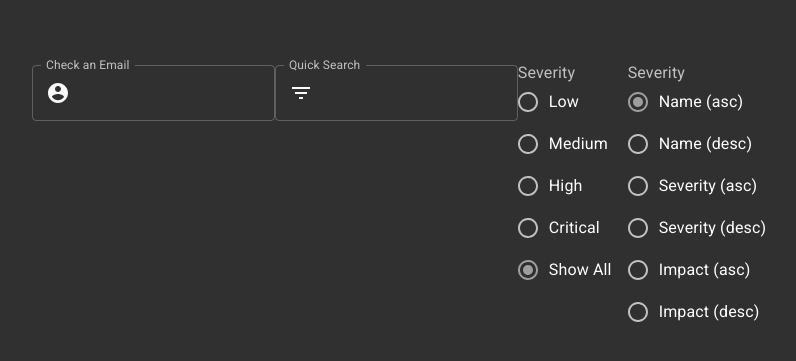
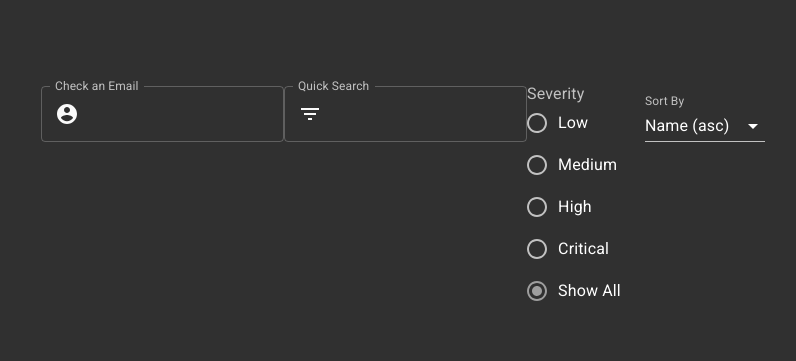
Before and after one commit to andrew-ballard1/pwnd-frontend, a React (Create React App) app: page / in a window 1280 px wide. Shown: the part 381-742 px from the top of the page, without its empty margins (233-1029 px from the left). Built offline with nearby package versions, Linux system fonts and the light colour scheme.

Commit message:
API_URL added and sort by changed to dropdown

```diff
--- a/src/App.js
+++ b/src/App.js
@@ -2,6 +2,7 @@ import React, { useEffect, useState, useContext } from 'react'
 import {
   TextField,
   InputAdornment,
+  InputLabel,
   ThemeProvider,
   CssBaseline,
   Grid,
@@ -11,6 +12,8 @@ import {
   RadioGroup,
   FormControlLabel,
   Radio,
+  Select,
+  MenuItem
 } from '@material-ui/core'
 
 import { makeStyles, createMuiTheme } from '@material-ui/core/styles'
@@ -91,6 +94,16 @@ const theme = createMuiTheme({
     },
   },
 })
+
+const useStyles = makeStyles((theme) => ({
+  formControl: {
+    margin: theme.spacing(1),
+    minWidth: 120,
+  },
+  selectEmpty: {
+    marginTop: theme.spacing(2),
+  },
+}));
 
 const getBreach = async (account) => {
   console.log("getBreach()")
@@ -211,10 +224,35 @@ const SortBy = () => {
   const [value, setValue] = React.useState('name_asc')
   const {filter, setFilter} = useContext(FilterContext)
 
+  const classes = useStyles()
+
   const handleChange = async (event) => {
     setFilter({...filter, sortBy: event.target.value})
     setValue(event.target.value)
   }
+
+  return (
+    <FormControl className={classes.formControl}>
+        <InputLabel shrink id="demo-simple-select-placeholder-label-label">
+          Sort By
+        </InputLabel>
+        <Select
+          labelId="sortby_label"
+          id="sortby_label"
+          value={'name_asc'}
+          onChange={handleChange}
+          displayEmpty
+          className={classes.selectEmpty}
+        >
+          <MenuItem value='name_asc'>Name (asc)</MenuItem>
+          <MenuItem value='name_desc'>Name (desc)</MenuItem>
+          <MenuItem value='severity_asc'>Severity (asc)</MenuItem>
+          <MenuItem value='severity_desc'>Severity (desc)</MenuItem>
+          <MenuItem value='impact_asc'>Impact (asc)</MenuItem>
+          <MenuItem value='impact_desc'>Impact (desc)</MenuItem>
+        </Select>
+      </FormControl>
+  )
 
   return (
     <FormControl component="fieldset">
```
